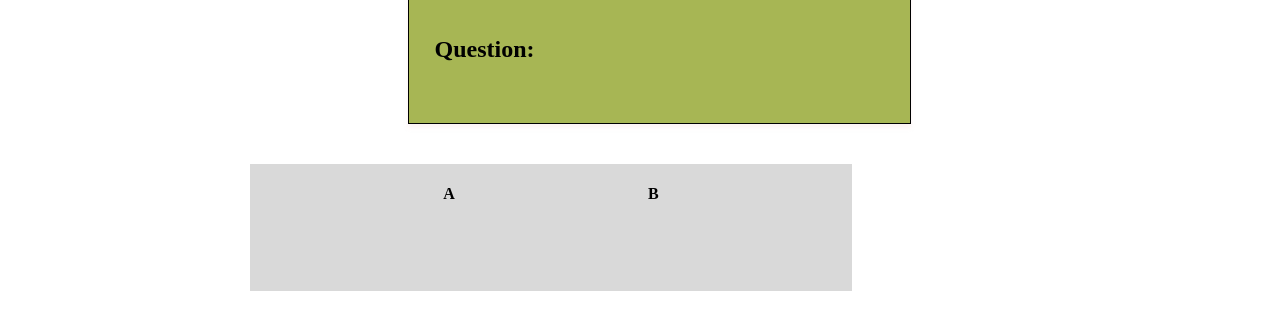
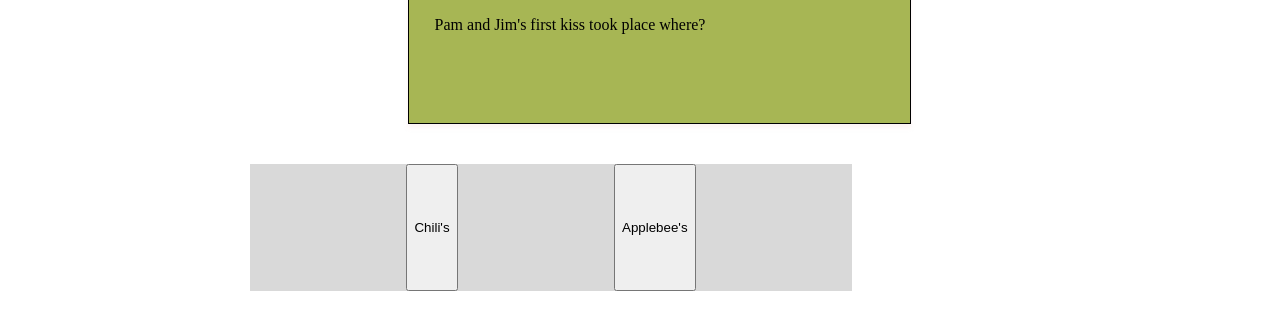
Before and after one commit to Lizmrh/theOffice-TRIVIA, a plain HTML site: page index.html in a window 1280 px wide. Shown: the part 311-640 px from the top of the page. Drawn offline with Linux system fonts and the light colour scheme.

Commit message:
Added Query Selector

```diff
--- a/index.html
+++ b/index.html
@@ -20,8 +20,8 @@
         <h2>Question: </h2>
     </div>
     <div class="answers">
-        <h4 class = "optionA">A </h4>
-        <h4 class = "optionB">B </h4>
+        <button class = "optionA">A </button>
+        <button class = "optionB">B </button>
     </div>
 </body>
 </html>
--- a/trivia.js
+++ b/trivia.js
@@ -1,7 +1,14 @@
+const questions = document.querySelector('.questions');
+const optionA = document.querySelector('.optionA');
+const optionB = document.querySelector('.optionB');
+console.log(questions)
+console.log(optionA)
+console.log(optionB)
+
 class Trivia {
-    constructor (name, questions, trueAnswer, falseAnswer) {
+    constructor (name, question, trueAnswer, falseAnswer) {
         this.name = name;
-        this.questions = questions;
+        this.question = question;
         this.trueAnswer = trueAnswer;
         this.falseAnswer = falseAnswer
     }
@@ -17,3 +24,7 @@ const Trivia7 = new Trivia ("question7", "Michael and Dwight tried to steal clie
 const Trivia8 = new Trivia ("question8", "How many brothers does Jim Halpert have?","Two", "One")
 const Trivia9 = new Trivia ("question9", "How much does Bob Vance bid on a hug from his wife Phyllis?","$1000", "$585")
 const Trivia10 = new Trivia ("question10", "Who did Michael end up taking to Jamaica?","Jan", "Holly")
+
+questions.innerHTML = Trivia1.question
+optionA.innerHTML = Trivia1.trueAnswer
+optionB.innerHTML = Trivia1.falseAnswer
```
